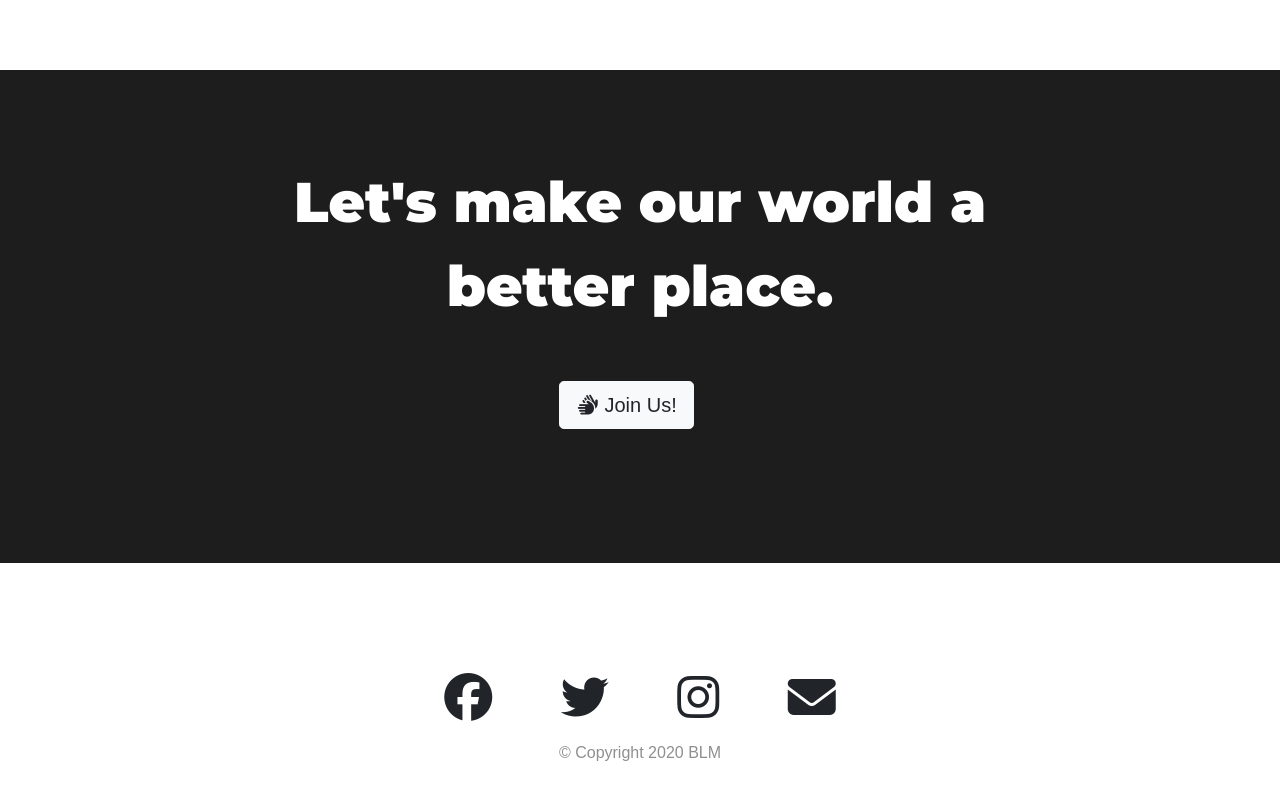
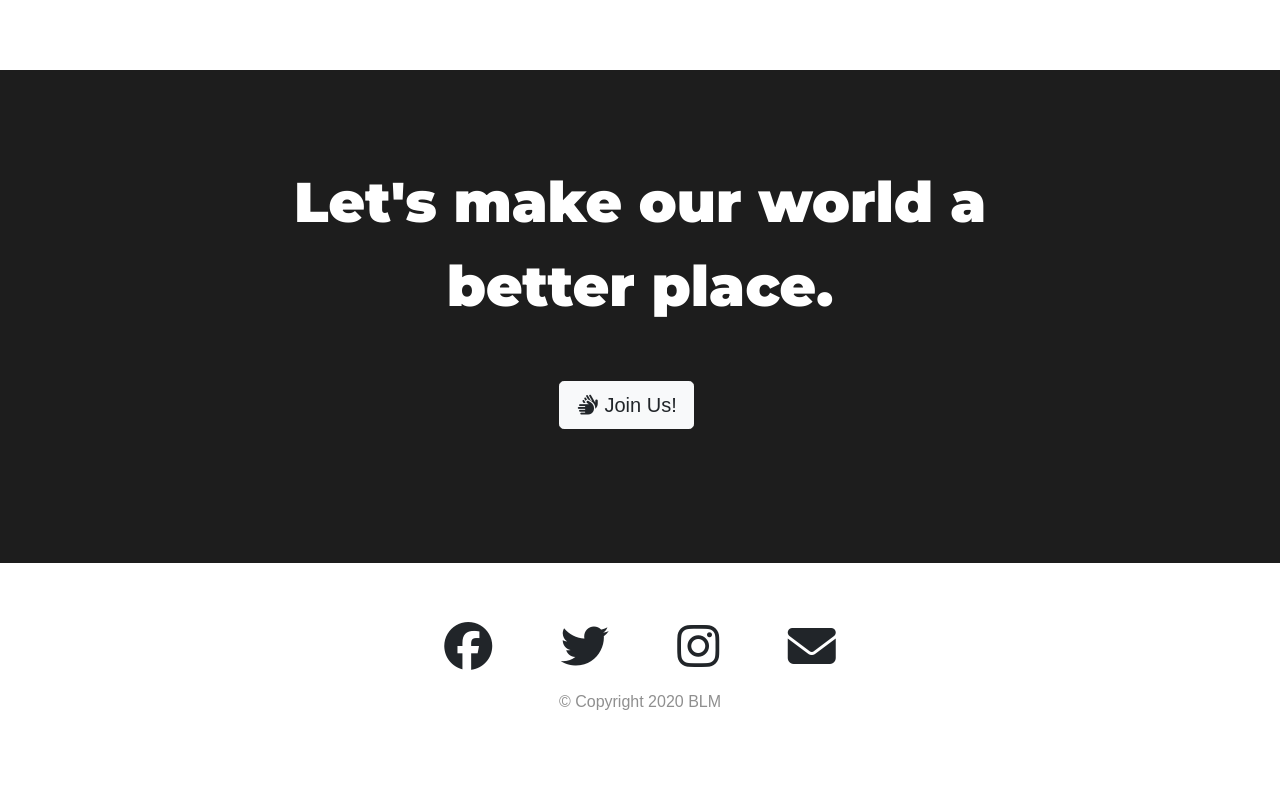
Before and after one commit to TanishqSingla/Web-o-Mania-submission, a plain HTML site: page index.html in a window 1280 px wide. Shown: the part 2308-3108 px from the top of the page. After the commit the page ends 3076 px from the top, so only its background shows below. Drawn offline with nearby package versions, Linux system fonts and the light colour scheme.

Commit message:
adding changes

```diff
--- a/css/styles.css
+++ b/css/styles.css
@@ -135,7 +135,7 @@ p {
 }
 
 #footer {
-  padding: 7% 15%;
+  padding: 3% 15%;
   text-align: center;
 }
 
```
